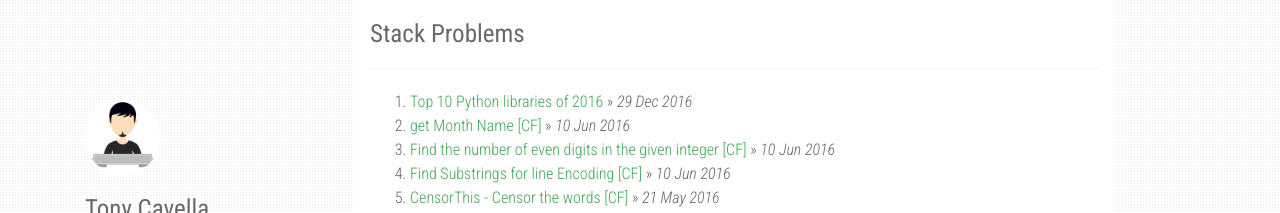
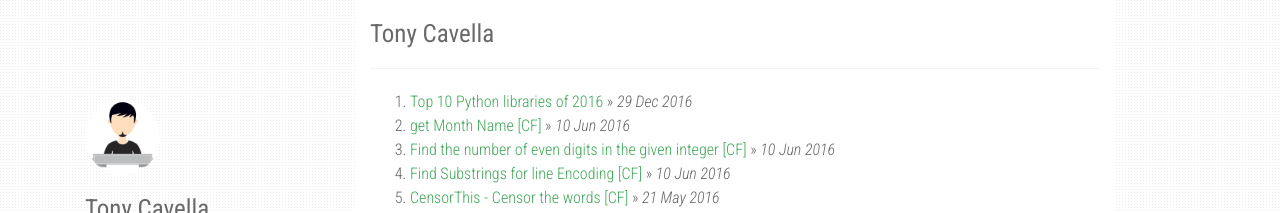
Before and after one commit to acavella/revoke, a Jekyll site: the page built from docs/index.html, in a window 1280 px wide. Shown: the top 213 px of the page. Built offline with Jekyll 4.4.1, drawn with Linux system fonts in a browser that asks for light colours; nearby versions of some CDN libraries; the list of posts is cut into pages by our own code.

Commit message:
Update _config.yml

```diff
--- a/docs/_config.yml
+++ b/docs/_config.yml
@@ -1,8 +1,7 @@
-remote_theme: /agusmakmun/agusmakmun.github.io
-title: Stack Problems
+title: Tony Cavella
 description: revoke
 author: Tony Cavella
-github: https://github.com/tonycavella
+github: https://github.com/tonycavella/revoke
 about: I'm Programmer for Python & Django. I've made quite a few web apps, especially on Django.
 disqus_shortname: stackproblems
 google_analytics: UA-XXXXXXXX-Y
@@ -14,7 +13,7 @@ tagarray: []
 collections:
   project:
     output: true
-    permalink: /tonycavella/revoke/
+    permalink: https://github.com/tonycavella/revoke/
 
 social:
     - icon: fa-facebook
```
